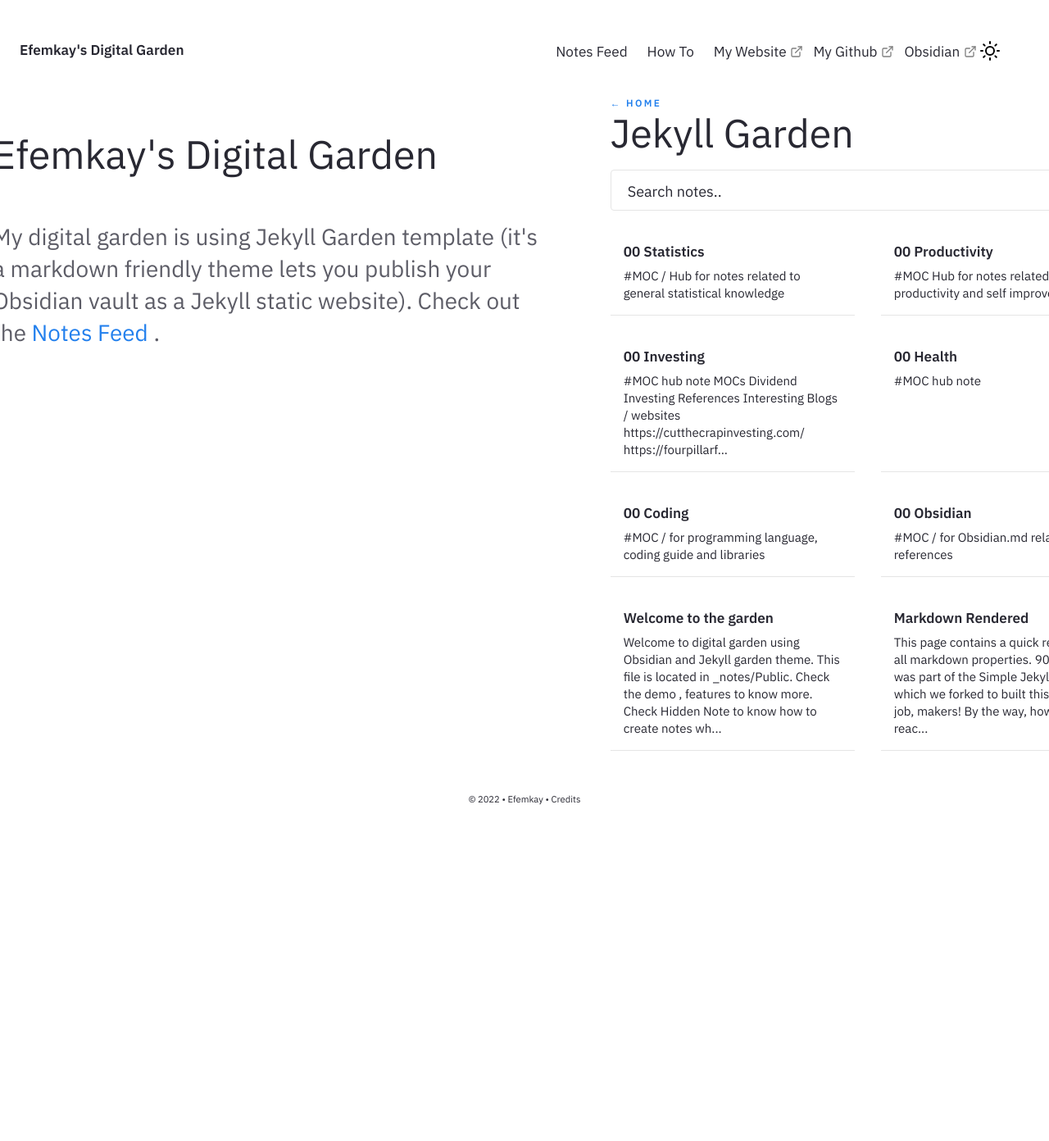
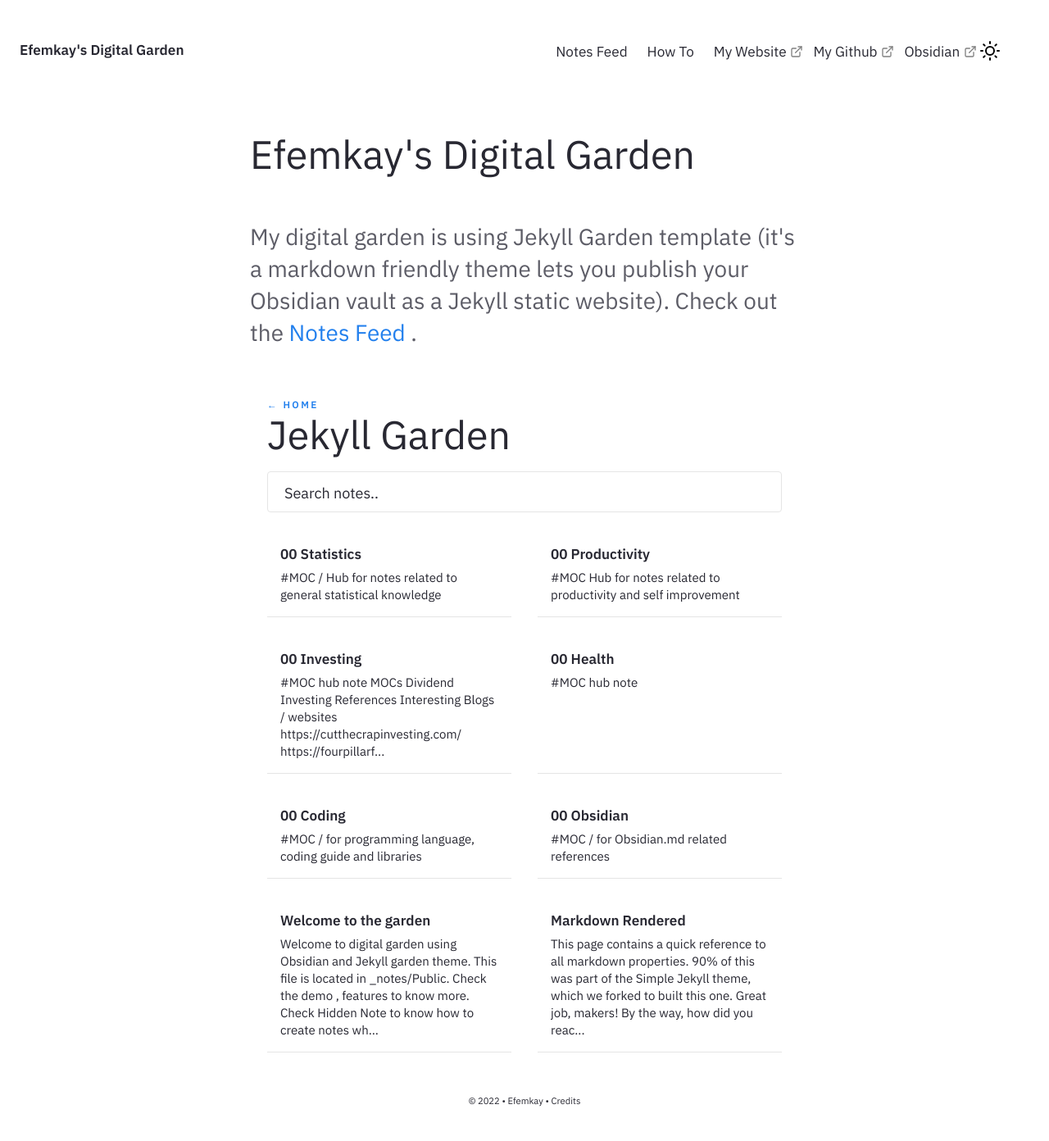
Before and after one commit to efemkay/digital-garden, a Jekyll site: the page built from pages/index.md, in a window 1280 px wide. Shown: the whole page at 82% size. Built offline with Jekyll 4.4.1, drawn with Linux system fonts in a browser that asks for light colours; before the commit the page ends 1024 px from its top, so only the background shows below that.

Commit message:
create efemkay-styling css

```diff
--- /dev/null
+++ b/assets/css/efemkay-styling.css
@@ -0,0 +1,7 @@
+
+.section .columns.is-centered {
+    flex-direction: column;
+}
+.columns.is-centered .column {
+    margin-inline: auto;
+}
--- a/assets/css/main.css
+++ b/assets/css/main.css
@@ -1,6 +1,8 @@
 /*! bulma.io v0.8.2 | MIT License | github.com/jgthms/bulma */
 
 /* === efemkay custom css === */
+
+@import "efemkay-styling.css";
 
 	/* custom css for indentation guides for bullets */
 
```
